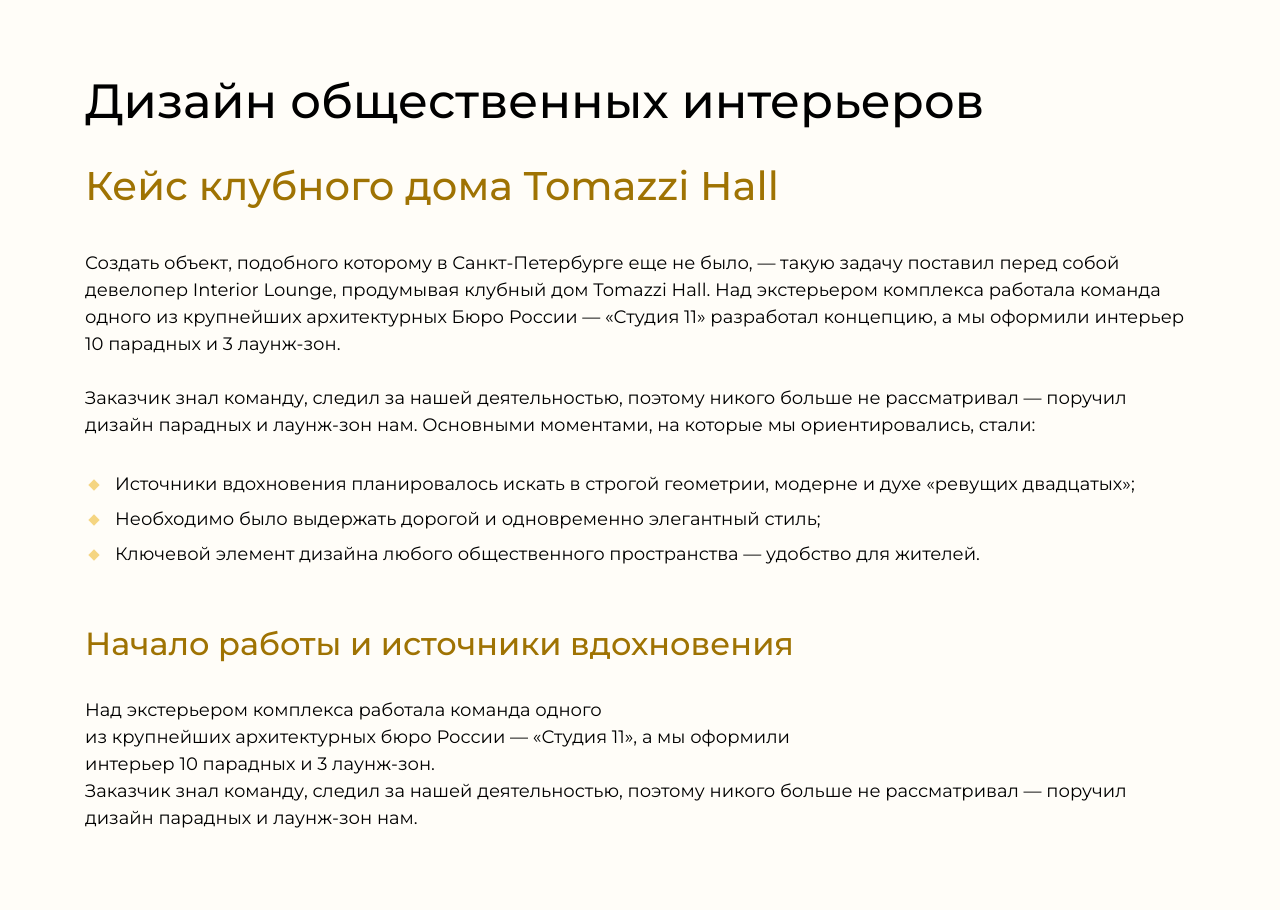
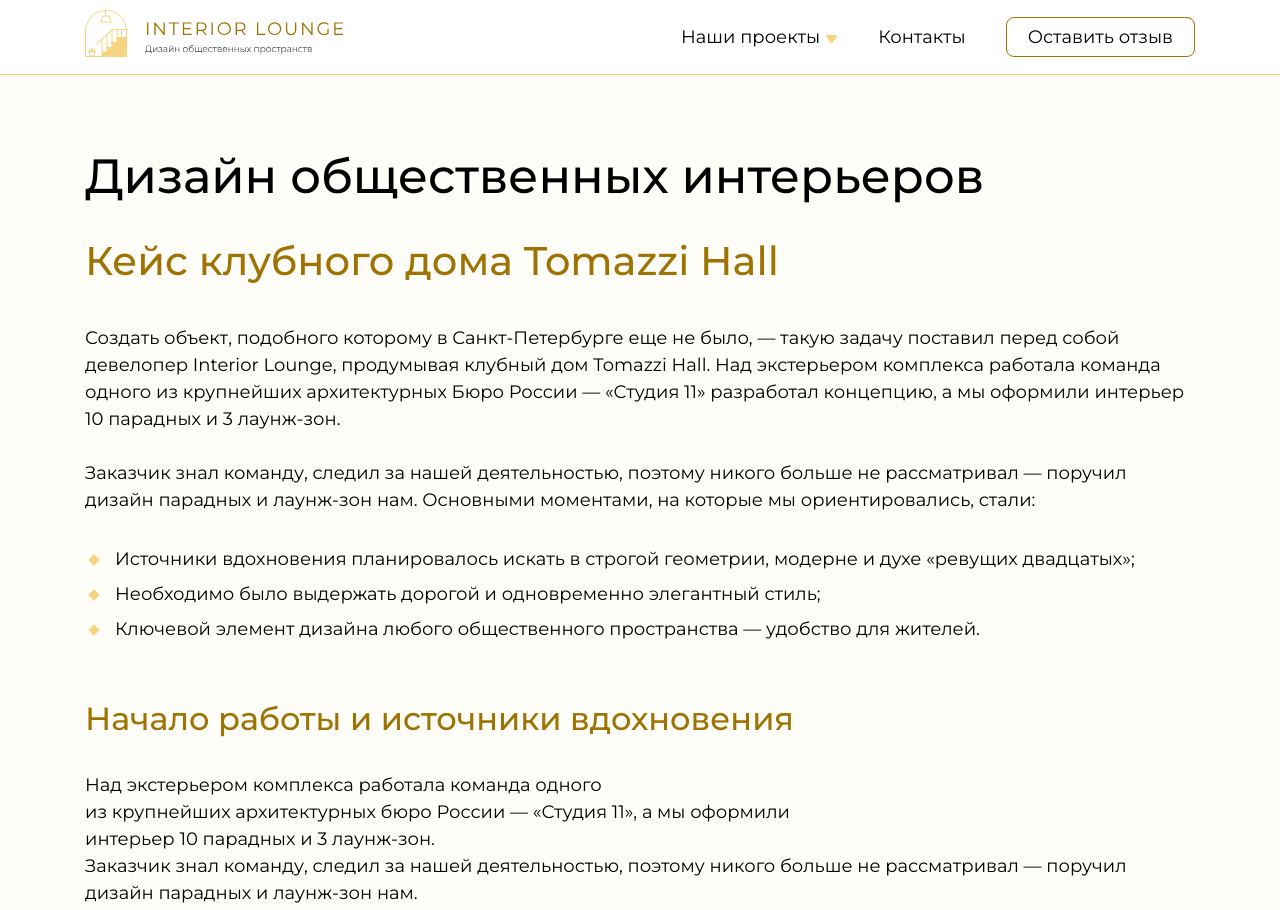
Before and after one commit to asupstudent/775445-cms-15, a website: page source/index.html in a window 1280 px wide. Shown: the top 910 px of the page. Drawn offline with Linux system fonts and the light colour scheme.

Commit message:
Делает меню в домашнем задании, без состояний и всплывающего подменю

```diff
--- a/source/css/style.css
+++ b/source/css/style.css
@@ -34,6 +34,69 @@
   width: 1110px;
   margin: 0 auto;
   padding: 0 20px;
+}
+
+.page-header {
+  border-bottom: 1px solid #f5d581;
+}
+
+.page-header__wrapper {
+  display: grid;
+  grid-template-columns: 262px auto;
+  grid-template-rows: auto;
+}
+
+.page-header__logo-wrapper {
+  padding: 10px 0 9px;
+}
+
+.menu-primary-container {
+  height: 100%;
+}
+
+.menu-primary-container > ul {
+  padding: 0;
+  display: flex;
+  flex-wrap: wrap;
+  justify-content: end;
+  list-style: none;
+}
+
+.menu-primary-container .menu-item-has-children > ul {
+  display: none;
+  list-style: none;
+}
+
+.menu-primary-container .menu {
+  height: 100%;
+  align-items: center;
+}
+
+.menu-primary-container a {
+  display: block;
+  text-decoration: none;
+  color: #000000;
+  font-size: 18px;
+  padding: 7px 40px;
+}
+
+.menu-primary-container .menu-item-has-children > a {
+  padding-left: 18px;
+  padding-right: 18px;
+}
+
+.menu-primary-container .menu .menu-item:last-child a {
+  border: 1px solid #9f7303;
+  border-radius: 8px;
+  padding: 6px 21px 5px;
+}
+
+.menu-primary-container .menu-item-has-children {
+  position: relative;
+  background-image: url("../img/icon-sub-menu_design.svg");
+  background-repeat: no-repeat;
+  background-size: 13px 9px;
+  background-position: right 58%;
 }
 
 .main-area {
--- a/source/index.html
+++ b/source/index.html
@@ -10,8 +10,42 @@
     <link rel="stylesheet" href="css/style.css">
   </head>
   <body>
-    <header>
-      <!--      код шапки-->
+    <header class="page-header">
+      <div class="wrapper">
+        <div class="page-header__wrapper">
+          <div class="page-header__logo-wrapper">
+            <a href="#" class="page-header__logo-link">
+              <img src="img/logo_design.svg" alt="Логотип Дизайн общественных пространств" class="page-header__logo-image">
+            </a>
+          </div>
+          <div class="page-header__menu-wrapper">
+            <nav class="menu-primary-container">
+              <ul class="menu">
+                <li class="menu-item menu-item-has-children">
+                  <a href="#">Наши проекты</a>
+                  <ul class="sub-menu">
+                    <li class="menu-item">
+                      <a href="#">Tomazzi Hall</a>
+                    </li>
+                    <li class="menu-item">
+                      <a href="#">Lounge Hall</a>
+                    </li>
+                    <li class="menu-item">
+                      <a href="#">Astra Hall</a>
+                    </li>
+                  </ul>
+                </li>
+                <li class="menu-item">
+                  <a href="#">Контакты</a>
+                </li>
+                <li class="menu-item">
+                  <a href="#">Оставить отзыв</a>
+                </li>
+              </ul>
+            </nav>
+          </div>
+        </div>
+      </div>
     </header>
     <main class="page-main">
       <section class="main-area">
```
Also changed, not shown: source/img/icon-sub-menu_design.svg (added), source/img/logo_design.svg (added).
